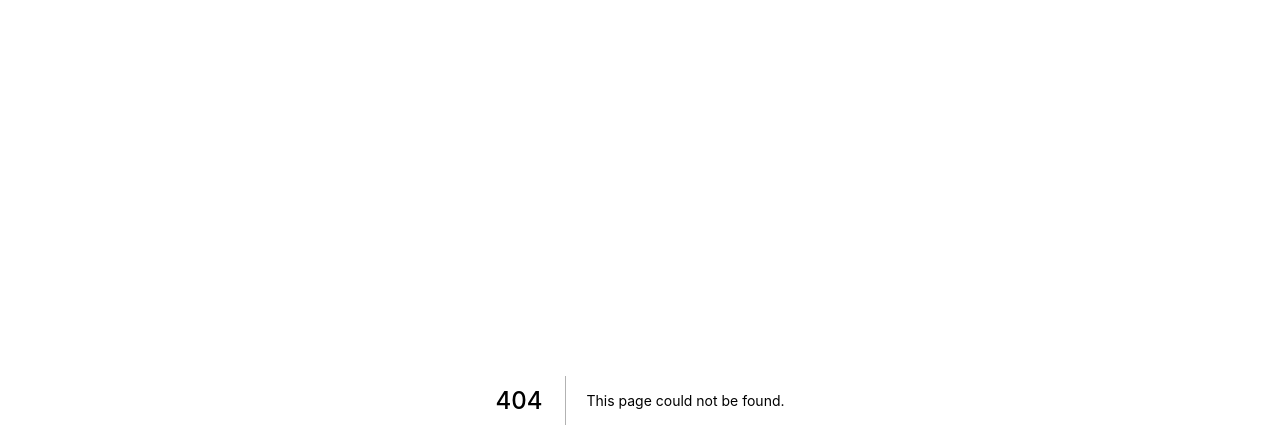
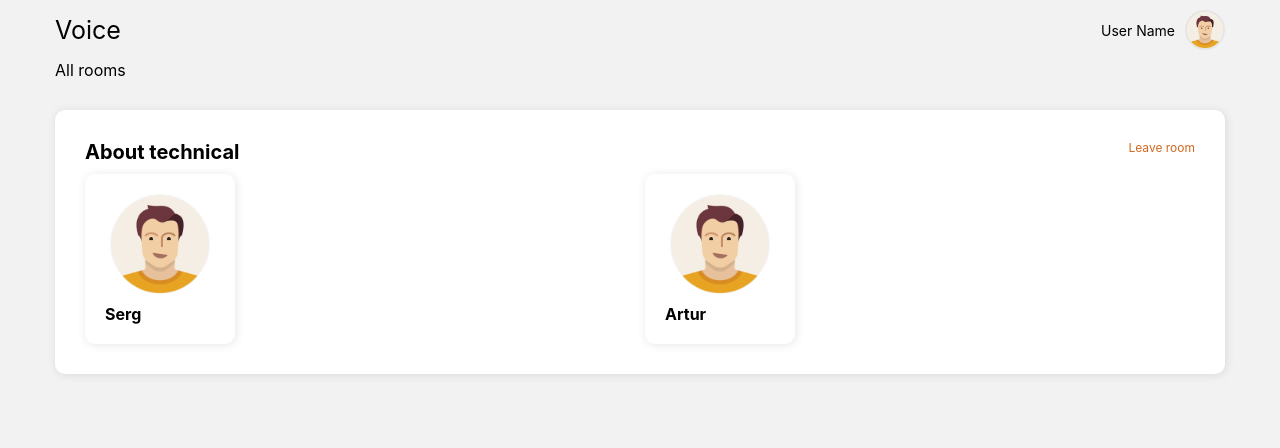
Before and after one commit to Zinger88/voice, a Next.js app: page /rooms/1 in a window 1280 px wide. Before the commit this address had no page. Shown: the top 448 px of the page. Built offline with nearby package versions, Linux system fonts and the light colour scheme.

Commit message:
global: add components + css + package update -create RoomCard + RoomCard.module.scss -update rooms.tsx (+ssr) -create room.tsx + Room.module.scss -css fixes -add scss npm package -add react-number-format npm package

```diff
--- a/components/Button/Button.module.css
+++ b/components/Button/Button.module.css
@@ -4,8 +4,9 @@
     outline: none;
     background-color:cadetblue;
     width: 100%;
-    max-width: 300px;
-    height: 50px;
+    max-width: 150px;
+    height: 30px;
+    border-radius: 5px;
     cursor: pointer;
     transition: .3s;
     font-weight: bold;
--- a/components/Header/index.tsx
+++ b/components/Header/index.tsx
@@ -1,8 +1,9 @@
 import React from 'react';
 import styles from './Header.module.css';
 import { useRouter } from 'next/router';
+import Image from 'next/image';
 
-export const Header = (props) => {
+export const Header = (props: any) => {
     const router = useRouter();
     const onHandleClick = () => {
         router.push('/profile/1');
@@ -19,7 +20,12 @@ export const Header = (props) => {
                 >
                     <div className={styles.name}>User Name</div>
                     <div className={styles.avatar}>
-                        <img src="" alt="user logo"/>
+                        <Image
+                            src="/static/user.png"
+                            alt="user logo"
+                            width={50}
+                            height={50}
+                        />
                     </div>
                 </div>
             </div>
--- /dev/null
+++ b/components/RoomCard/RoomCard.module.scss
@@ -0,0 +1,57 @@
+.card {
+    min-height: 100px;
+    width: 100%;
+    background: white;
+    padding: 10px;
+    border-radius: 10px;
+    box-shadow: 1px 1px 10px rgba(0,0,0,.1);
+}
+
+.title {
+    font-weight: bold;
+    margin-bottom: 10px;
+}
+
+.members {
+    list-style-type: none;
+    margin: 0;
+    padding: 0;
+    display: flex;
+    flex-wrap: wrap;
+}
+
+.member {
+    flex: 0 0 50px;
+    width: 50px;
+    height: 50px;
+    margin-right: 3px;
+    margin-bottom: 3px;
+    border: 1px solid #e9e9e9;
+    border-radius: 4px;
+    padding: 2px;
+    display: flex;
+    flex-direction: column;
+    align-items: center;
+    justify-content: flex-start;
+}
+
+.avatar {
+    width: 30px;
+    height: 30px;
+    background: #e9e9e9;
+    margin-bottom: 3px;
+}
+
+.memberName {
+    font-size: 8px;
+    white-space: nowrap;
+    width: 100%;
+    overflow: hidden;
+    text-overflow: ellipsis;
+}
+
+.membersCount {
+    margin-bottom: 10px;
+    font-size: 10px;
+    color: dimgrey;
+}
--- a/package.json
+++ b/package.json
@@ -14,7 +14,8 @@
     "next": "11.0.1",
     "react": "17.0.2",
     "react-dom": "17.0.2",
-    "react-number-format": "^4.6.4"
+    "react-number-format": "^4.6.4",
+    "sass": "^1.39.0"
   },
   "devDependencies": {
     "@types/react": "17.0.14",
--- a/pages/_document.js
+++ b/pages/_document.js
@@ -10,7 +10,6 @@ class AppDocument extends Document {
         return (
             <Html>
                 <Head>
-                    <title>Create Next App</title>
                     <meta name="description" content="Generated by create next app" />
                     <link rel="icon" href="/favicon.ico" />
                 </Head>
--- /dev/null
+++ b/pages/rooms/[id].tsx
@@ -0,0 +1,74 @@
+import React from 'react';
+import { useRouter } from 'next/router';
+import { Header } from '../../components/Header';
+import styles from '../../styles/Room.module.scss';
+import Image from 'next/image';
+import axios from '../../core/axios';
+
+interface Room {
+    id: string,
+    title: string,
+    users: Users[],
+    usersCount: string
+}
+
+interface Users {
+    name: string,
+    avatarSrc?: string
+}
+
+const Room: React.FC<Room> = ({ room: room }) => {
+    const router = useRouter();
+    return (
+        <div className="main">
+            <Header />
+            <div className="container-1200">
+                <div className="mb-30" onClick={() => router.back()}>All rooms</div>
+                <div className={styles.wrapper}>
+                    <div className={styles.topbar}>
+                        <div className={styles.title}>{room.title}</div>
+                        <div className={styles.leave} onClick={() => router.back()}>
+                            Leave room
+                        </div>
+                    </div>
+                    <div className={styles.users}>
+                        {room.users.map((user:any, index:number) => {
+                            return (
+                                <div key={user.name + '_' + index} className={styles.user}>
+                                    <div className={styles.avatar}>
+                                        <Image
+                                            src="/static/user.png"
+                                            alt="user logo"
+                                            width={100}
+                                            height={100}
+                                        />
+                                    </div>
+                                    <div className={styles.userName}>
+                                        {user.name}
+                                    </div>
+                                </div>
+                            )
+                        })}
+                    </div>
+                </div>
+            </div>
+        </div>
+    )
+}
+
+export async function getServerSideProps(context: any) {
+    const { data } = await axios({
+        method: 'get',
+        url: '/rooms.json',
+        baseURL: 'http://localhost:3000/'
+    });
+    const pageId = context.query.id;
+    const room = data.find((item:any) => item.id === pageId);
+    return {
+        props: {
+            room
+        },
+    }
+}
+
+export default Room;
--- /dev/null
+++ b/public/rooms.json
@@ -0,0 +1,29 @@
+[
+    {
+        "id": "1",
+        "title": "About technical",
+        "usersCount": "2",
+        "users": [
+            {"name": "Serg"},
+            {"name": "Artur"}
+        ]
+    },
+    {
+        "id": "2",
+        "title": "Offtopics",
+        "usersCount": "3",
+        "users": [
+            {"name": "Serg"},
+            {"name": "Artur"},
+            {"name": "Andrey"}
+        ]
+    },
+    {
+        "id": "3",
+        "title": "Solo room. Do not disturb",
+        "usersCount": "1",
+        "users": [
+            {"name": "Serg"}
+        ]
+    }
+]
--- /dev/null
+++ b/styles/Room.module.scss
@@ -0,0 +1,63 @@
+.wrapper {
+    background: white;
+    padding: 30px;
+    border-radius: 10px;
+    box-shadow: 1px 1px 10px rgba(0,0,0,.1);
+}
+
+.topbar {
+    display: flex;
+    justify-content: space-between;
+    margin-bottom: 10px;
+}
+
+.title {
+    font-weight: bold;
+    font-size: 20px;
+}
+
+.leave {
+    font-size: 12px;
+    color: chocolate;
+    cursor: pointer;
+}
+
+.users {
+    display: grid;
+    grid-template-columns: repeat(auto-fit, minmax(150px, 1fr));
+    justify-content: flex-start;
+    gap: 10px;
+}
+
+.user {
+    max-width: 150px;
+    padding: 20px;
+    display: flex;
+    flex-direction: column;
+    align-items: center;
+    justify-content: center;
+    border-radius: 10px;
+    box-shadow: 1px 1px 10px rgba(0,0,0,.1);
+}
+
+.avatar {
+    width: 100px;
+    height: 100px;
+    border: 1px solid #f5f5f5;
+    border-radius: 50%;
+    object-fit: cover;
+    margin-bottom: 10px;
+
+    img {
+        width: 100%;
+        height: 100%;
+    }
+}
+
+.userName {
+    font-weight: bold;
+    width: 100%;
+    overflow: hidden;
+    white-space: nowrap;
+    text-overflow: ellipsis;
+}
--- a/styles/globals.css
+++ b/styles/globals.css
@@ -1,10 +1,15 @@
 html,
 body {
+  height: 100%;
   padding: 0;
   margin: 0;
   font-family: -apple-system, BlinkMacSystemFont, Segoe UI, Roboto, Oxygen,
     Ubuntu, Cantarell, Fira Sans, Droid Sans, Helvetica Neue, sans-serif;
     background: #f2f2f2;
+}
+
+#__next {
+  height: 100%;
 }
 
 a {
@@ -22,3 +27,7 @@ a {
   padding: 0 15px;
   margin: 0 auto;
 }
+
+.mb-30 {
+  margin-bottom: 30px;
+}
--- /dev/null
+++ b/styles/rooms.module.scss
@@ -0,0 +1,30 @@
+.main {
+    height: 100%;
+}
+
+.topbar {
+    display: flex;
+    justify-content: space-between;
+    align-items: center;
+    margin-bottom: 15px;
+}
+
+.container {
+    display: flex;
+    flex-direction: column;
+    justify-content: center;
+    height: 100%;
+}
+
+.topbarTitle {
+    line-height: 0;
+}
+
+.wrapper {
+    flex: 1 1 100%;
+    display: grid;
+    grid-template-columns: 1fr 1fr 1fr;
+    gap: 10px;
+    align-items: flex-start;
+    align-content: flex-start;
+}
```
Also changed, not shown: components/RoomCard/index.tsx (added, +44 -0 lines), pages/rooms.tsx (+63 -9 lines), public/static/user.png (added), 1 other file (tests, documents, lock files or other folders).
